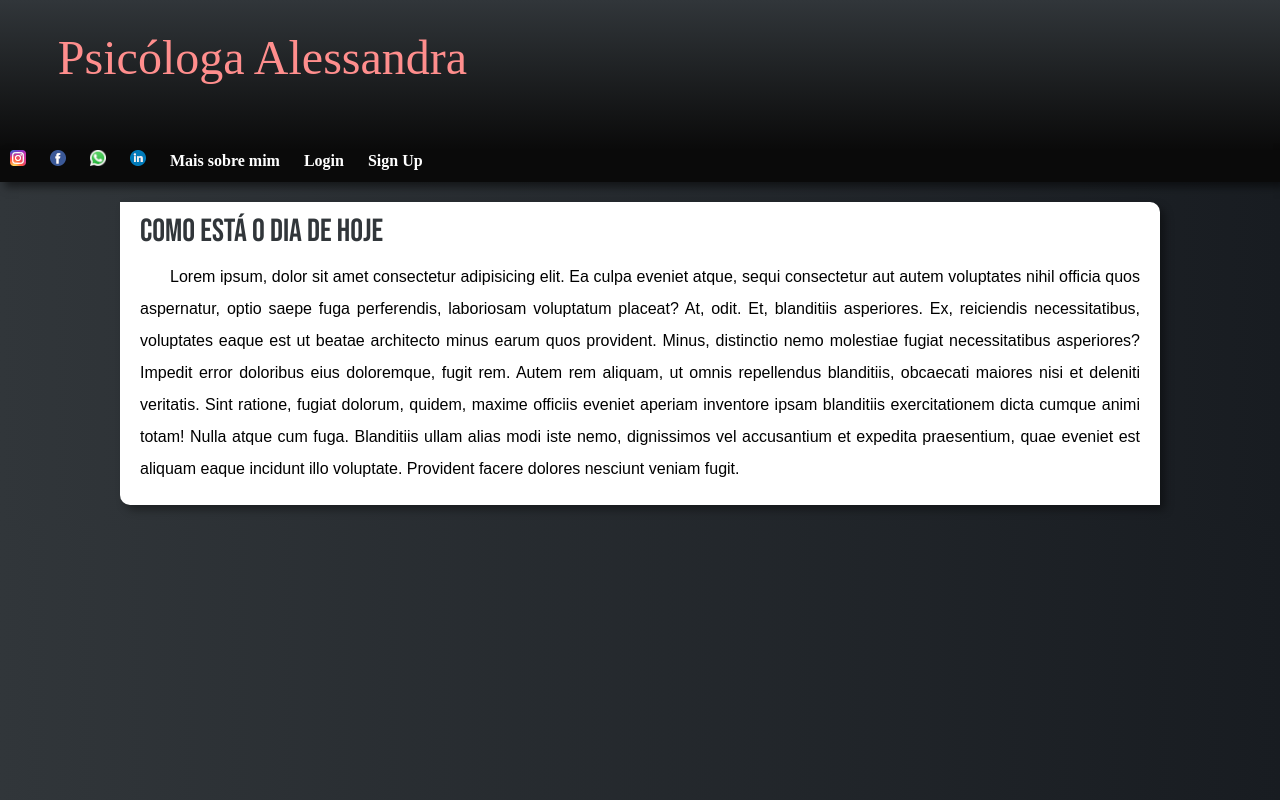
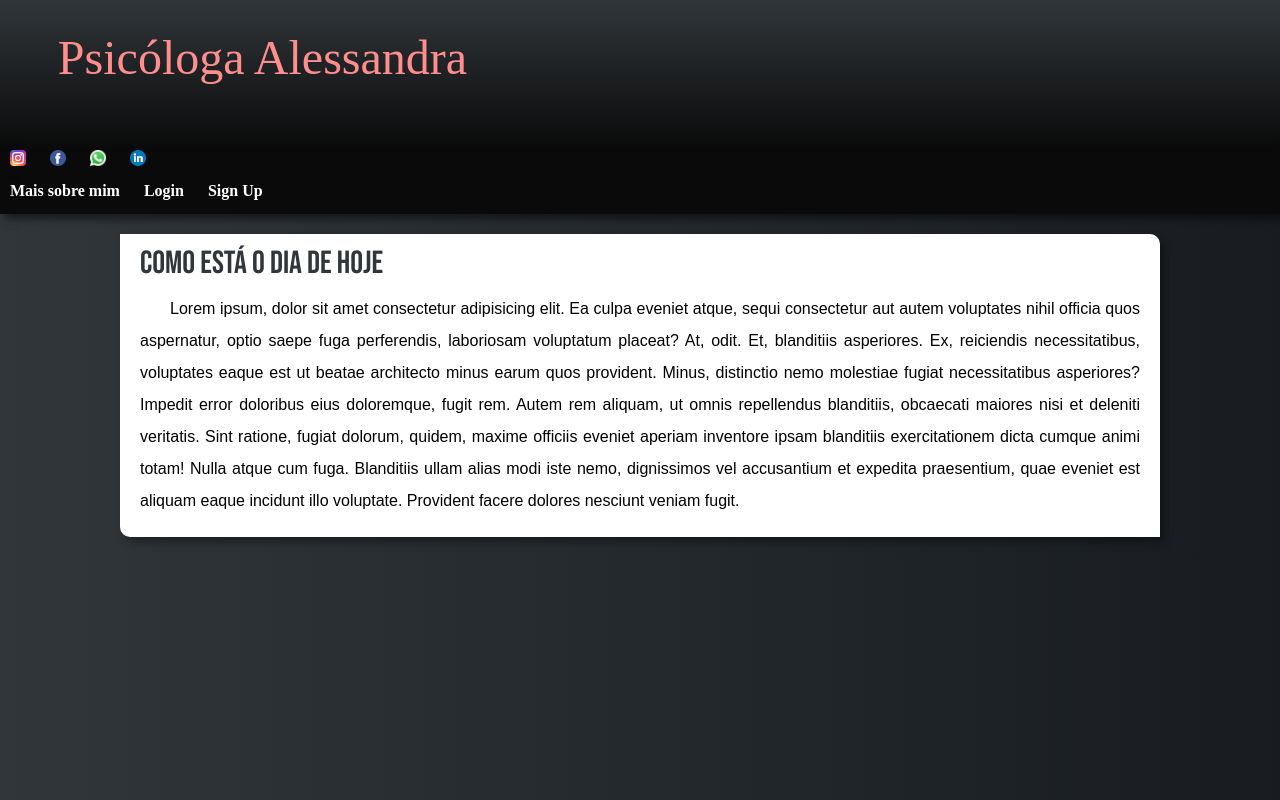
Before and after one commit to GabiCostt/site-alessandra, a plain HTML site: page versao 1.2/index.html in a window 1280 px wide. Drawn offline with Linux system fonts and the light colour scheme.

Commit message:
atualizei os nav e header

```diff
--- a/versao 1.2/estilos/index.css
+++ b/versao 1.2/estilos/index.css
@@ -39,7 +39,7 @@ header h1 {
     font-size: 3em;
     font-weight: 500;
     max-width: 485px;
-    padding: 30px 20px 20px 20px;
+    padding: 30px 20px 40px 20px;
 }
 
 header .paginainicial {
--- a/versao 1.2/estilos/logoterapia.css
+++ b/versao 1.2/estilos/logoterapia.css
@@ -54,7 +54,7 @@ header h2 {
     font-size: 2.5em;
     font-weight: 500;
     max-width: 600px;
-    padding: 10px 20px 30px 100px;
+    padding: 10px 20px 50px 100px;
 }
 
 nav {
--- a/versao 1.2/index.html
+++ b/versao 1.2/index.html
@@ -17,6 +17,8 @@
         <a href="https://www.facebook.com/alessandra.costa.14203" target="_blank"><img src="Imagens/facebook 16x16.png" alt="Facebook"></a>
         <a href="https://wa.me/5534991738564" target="_blank"><img src="Imagens/whatsapp 16x16.png" alt="WhatsApp"></a>
         <a href="#"><img src="Imagens/linkedin 16x16.png" alt="LinkedIn"></a>
+    </nav>
+    <nav>
         <a href="maissobremim.html" target="_self" class="fundolink">Mais sobre mim</a>
         <a href="#" class="fundolink">Login</a>
         <a href="#" class="fundolink">Sign Up</a>
```
